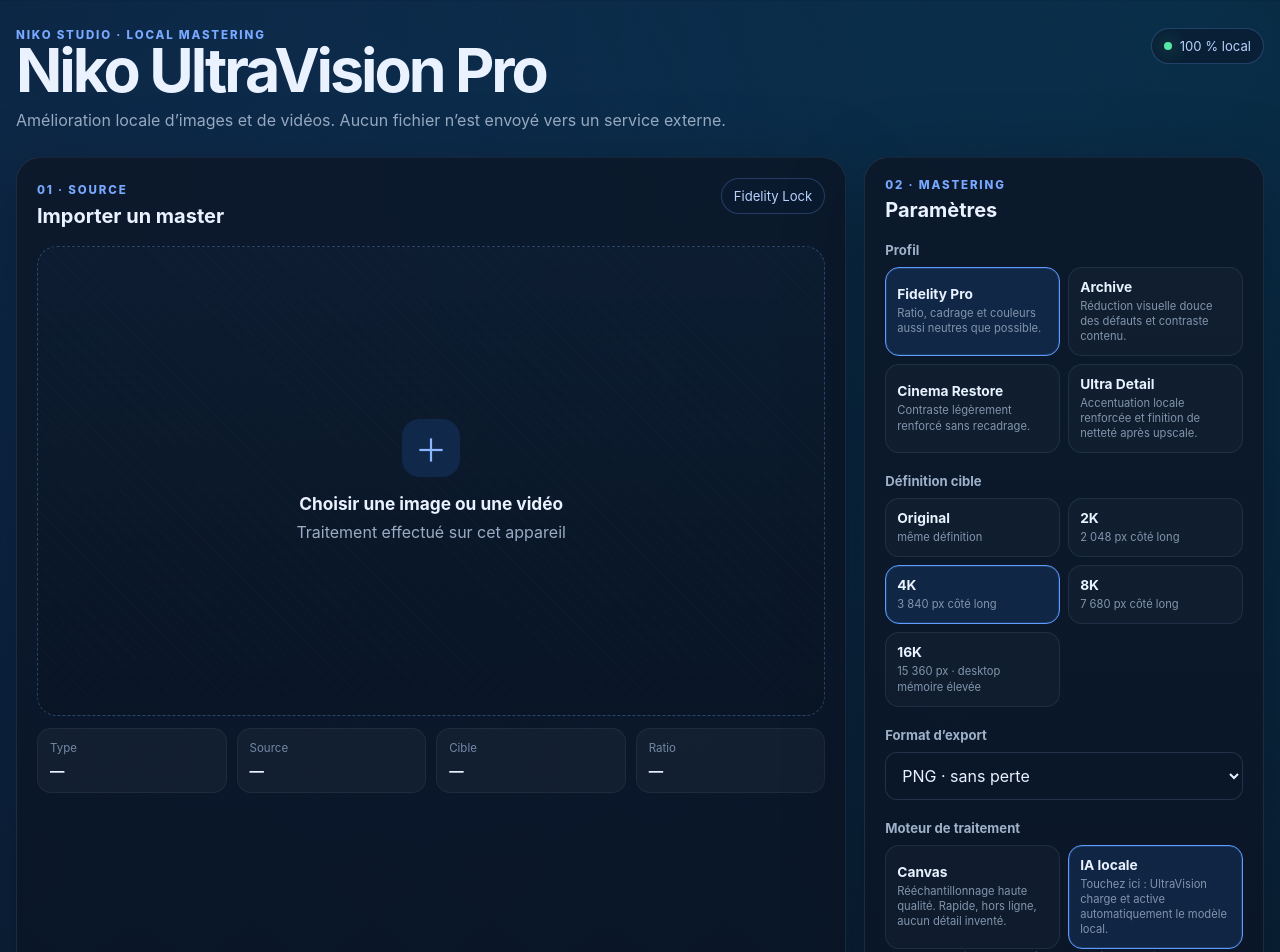
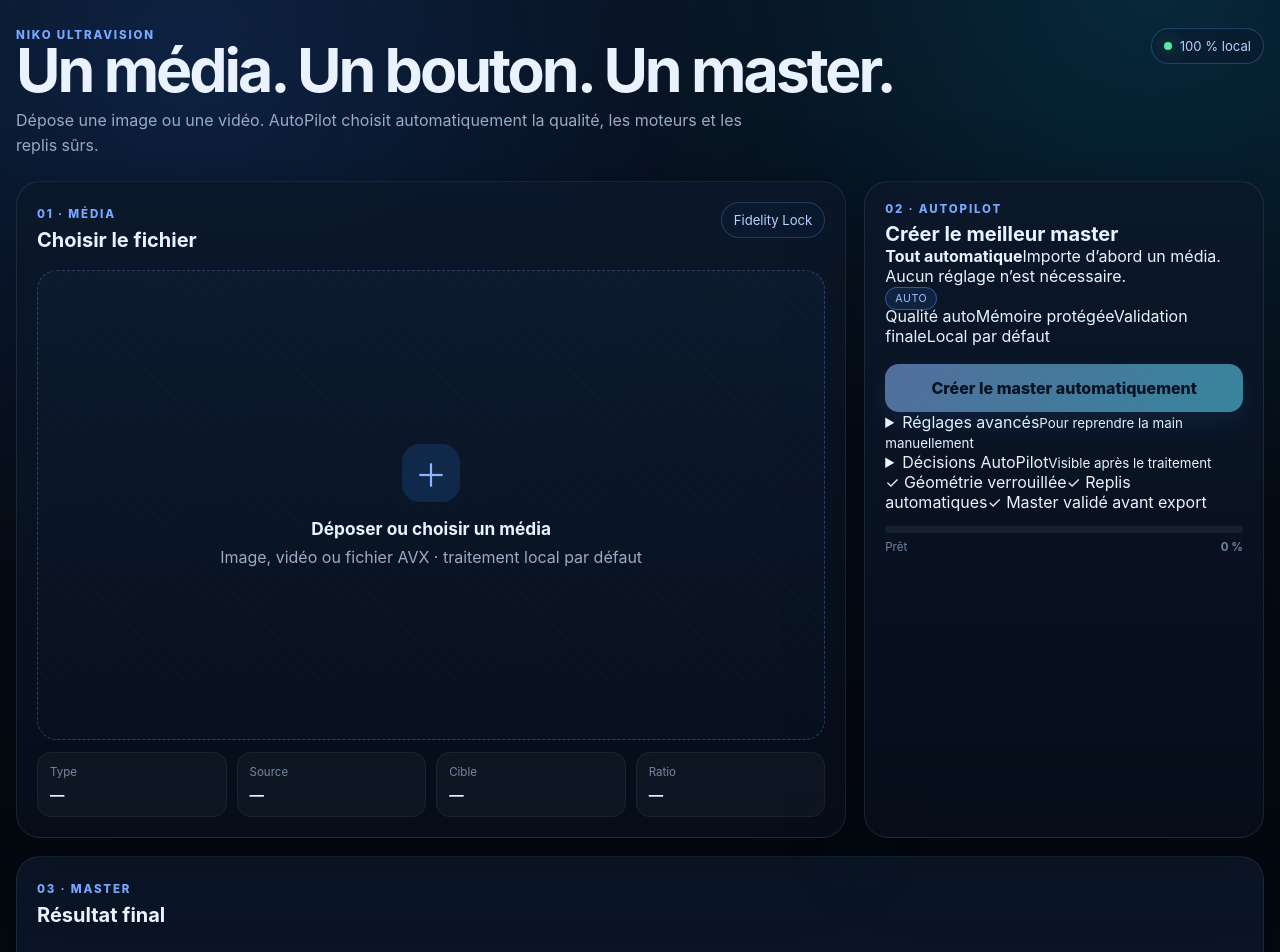
Before and after one commit to Nikoju1977/Niko-Ultravision, a React (Vite) app: page / in a window 1280 px wide. Shown: the top 952 px of the page. Built offline with nearby package versions, Linux system fonts and the light colour scheme.

Commit message:
feat(ui): simplify UltraVision around one-click AutoPilot mastering

```diff
--- a/src/App.tsx
+++ b/src/App.tsx
@@ -1350,12 +1350,12 @@
     <main className="app-shell">
       <header className="topbar">
         <div>
-          <div className="eyebrow">NIKO STUDIO · LOCAL MASTERING</div>
-          <h1>Niko UltraVision Pro</h1>
+          <div className="eyebrow">NIKO ULTRAVISION</div>
+          <h1>Un média. Un bouton. Un master.</h1>
           <p className="subtitle">
             {mistralCloudActive
-              ? "Traitement vidéo local + analyse sémantique optionnelle de 4 keyframes par Mistral Vision."
-              : "Amélioration locale d’images et de vidéos. Aucun fichier n’est envoyé vers un service externe."}
+              ? "AutoPilot choisit le traitement ; Mistral Vision reste optionnel pour la vidéo."
+              : "Dépose une image ou une vidéo. AutoPilot choisit automatiquement la qualité, les moteurs et les replis sûrs."}
           </p>
         </div>
         <div className="privacy-badge"><span /> {mistralCloudActive ? "Local + Mistral Vision" : "100 % local"}</div>
@@ -1365,8 +1365,8 @@
         <article className="panel source-panel">
           <div className="panel-title-row">
             <div>
-              <span className="kicker">01 · SOURCE</span>
-              <h2>Importer un master</h2>
+              <span className="kicker">01 · MÉDIA</span>
+              <h2>Choisir le fichier</h2>
             </div>
             <span className="lock">Fidelity Lock</span>
           </div>
@@ -1387,8 +1387,8 @@
             ) : (
               <div className="dropzone-empty">
                 <div className="upload-glyph">＋</div>
-                <strong>Choisir une image ou une vidéo</strong>
-                <span>Traitement effectué sur cet appareil</span>
+                <strong>Déposer ou choisir un média</strong>
+                <span>Image, vidéo ou fichier AVX · traitement local par défaut</span>
               </div>
             )}
           </label>
@@ -1402,8 +1402,60 @@
         </article>
 
         <aside className="panel controls-panel">
-          <span className="kicker">02 · MASTERING</span>
-          <h2>Paramètres</h2>
+          <span className="kicker">02 · AUTOPILOT</span>
+          <h2>Créer le meilleur master</h2>
+
+          <div className="autopilot-card">
+            <div className="autopilot-head">
+              <div>
+                <strong>Tout automatique</strong>
+                <span>
+                  {file
+                    ? `${mode === "image" ? "Image" : "Vidéo"} prête · AutoPilot choisira cible, qualité, moteur et replis.`
+                    : "Importe d’abord un média. Aucun réglage n’est nécessaire."}
+                </span>
+              </div>
+              <span className="badge ok">AUTO</span>
+            </div>
+
+            <div className="auto-chips">
+              <span>Qualité auto</span>
+              <span>Mémoire protégée</span>
+              <span>Validation finale</span>
+              <span>Local par défaut</span>
+            </div>
+
+            <button
+              className="run-button primary-master"
+              type="button"
+              onClick={() =>
+                mode === "image"
+                  ? void runStudio()
+                  : void runVideoAuto()
+              }
+              disabled={!file || busy || auraBusy}
+            >
+              {busy
+                ? `${status} · ${Math.round(progress * 100)} %`
+                : mode === "image"
+                  ? "Créer le master automatiquement"
+                  : "Créer la vidéo automatiquement"}
+            </button>
+
+            {file && (
+              <p className="auto-caption">
+                La géométrie reste verrouillée. Si une IA échoue ou dépasse le budget mémoire,
+                UltraVision passe automatiquement au moteur sûr suivant.
+              </p>
+            )}
+          </div>
+
+          <details className="expert-panel">
+            <summary>
+              <span>Réglages avancés</span>
+              <small>Pour reprendre la main manuellement</small>
+            </summary>
+            <div className="expert-panel-body">
 
           <div className="control-block">
             <label>Profil</label>
@@ -2018,11 +2070,31 @@
             </div>
           )}
 
-          <div className="agent-box">
+            <button
+              className="secondary-button expert-run"
+              type="button"
+              onClick={() => void runEnhancement()}
+              disabled={!file || busy || auraBusy}
+            >
+              Lancer avec ces réglages
+            </button>
+            </div>
+          </details>
+
+          <details className="audit-details">
+            <summary>
+              <span>Décisions AutoPilot</span>
+              <small>
+                {agentDecisions.length > 0
+                  ? `${agentDecisions.length} décision(s) enregistrée(s)`
+                  : "Visible après le traitement"}
+              </small>
+            </summary>
+            <div className="agent-box compact">
               <div className="agent-head">
                 <div>
-                <strong>AutoPilot agents Image + Vidéo</strong>
-                <span>Chaîne autonome : superviseur, vision, qualité, mémoire, moteurs IA, Evidence Gate, Recovery et validation du master final.</span>
+                  <strong>Journal des agents</strong>
+                  <span>Superviseur, qualité, mémoire, moteurs, Recovery et validation.</span>
                 </div>
                 <span className="badge ok">ACTIF</span>
               </div>
@@ -2037,13 +2109,15 @@
                   ))}
                 </div>
               ) : (
-              <p className="model-note">Les agents analyseront automatiquement le média au lancement du master.</p>
-            )}
-          </div>
-
-          <div className="fidelity-card">
-            <strong>Géométrie verrouillée</strong>
-            <span>Pas de crop automatique. Pas d’étirement. Le ratio source est recalculé mathématiquement à chaque cible.</span>
+                <p className="model-note">Les décisions apparaîtront ici une fois le master lancé.</p>
+              )}
+            </div>
+          </details>
+
+          <div className="safety-line">
+            <span>✓ Géométrie verrouillée</span>
+            <span>✓ Replis automatiques</span>
+            <span>✓ Master validé avant export</span>
           </div>
 
           {imageAssessment && !imageAssessment.supported && (
@@ -2054,37 +2128,6 @@
             <div className="warning-card">
               Cette cible représente {megapixels(predicted).toFixed(1)} MP. Le traitement est autorisé, mais restera exigeant pour la mémoire locale.
             </div>
-          )}
-
-          {mode === "image" && (
-            <button
-              className="run-button studio-button"
-              type="button"
-              onClick={() => void runStudio()}
-              disabled={!file || busy || auraBusy}
-            >
-              {busy ? "Traitement en cours…" : "MASTER AUTO v3 · tout automatique"}
-            </button>
-          )}
-
-          {mode === "image" ? (
-            <button
-              className="run-button"
-              type="button"
-              onClick={() => void runEnhancement()}
-              disabled={!file || busy}
-            >
-              {busy ? "Traitement en cours…" : "Mode Expert · lancer les réglages courants"}
-            </button>
-          ) : (
-            <button
-              className="run-button studio-button"
-              type="button"
-              onClick={() => void runVideoAuto()}
-              disabled={!file || busy || auraBusy}
-            >
-              {busy ? "Traitement en cours…" : "MASTER AUTO v3 · vidéo automatique"}
-            </button>
           )}
 
           {(busy || auraBusy) && (
@@ -2112,8 +2155,8 @@
       <section className="panel result-panel">
         <div className="panel-title-row">
           <div>
-            <span className="kicker">03 · RESULTAT</span>
-            <h2>Master exportable</h2>
+            <span className="kicker">03 · MASTER</span>
+            <h2>Résultat final</h2>
           </div>
           {output && <button className="secondary-button" type="button" onClick={downloadOutput}>Télécharger</button>}
         </div>
@@ -2125,8 +2168,30 @@
             </div>
             <div className="result-copy">
               <div className="success-mark">✓</div>
-              <h3>Master terminé</h3>
+              <h3>Master prêt</h3>
               <p>{output.note}</p>
+
+              <div className="result-summary">
+                <div>
+                  <span>Résolution</span>
+                  <strong>{formatDimensions(output.size)}</strong>
+                </div>
+                <div>
+                  <span>Taille</span>
+                  <strong>{(output.blob.size / 1024 / 1024).toFixed(1)} Mo</strong>
+                </div>
+                <div>
+                  <span>Traitement</span>
+                  <strong>{output.engineUsed === "ai" ? "IA locale" : "Local sécurisé"}</strong>
+                </div>
+              </div>
+
+              <details className="result-details">
+                <summary>
+                  <span>Détails techniques</span>
+                  <small>Scores, moteurs et journal complet</small>
+                </summary>
+                <div className="result-details-body">
               {output.studio && output.studio.candidates.length > 0 && (
                 <div className="studio-table-wrap">
                   <table className="studio-table">
@@ -2240,21 +2305,32 @@
                 )}
               </dl>
                 </div>
+              </details>
+            </div>
           </div>
         ) : (
           <div className="empty-result">
-            <strong>Aucun master créé</strong>
-            <span>Importe un fichier, choisis une cible puis lance le traitement.</span>
+            <strong>Le master apparaîtra ici</strong>
+            <span>Importe un média puis touche « Créer le master automatiquement ».</span>
           </div>
         )}
       </section>
 
       {mode === "image" && file && output && (
+        <details className="quality-details">
+          <summary>
+            <span>Comparer avant / après</span>
+            <small>Ouvrir le Quality Lab</small>
+          </summary>
           <ComparisonPanel source={file} output={output.blob} />
-      )}
-
-      <section className="truth-panel">
-        <h2>Ce que fait réellement cette version</h2>
+        </details>
+      )}
+
+      <details className="truth-panel">
+        <summary>
+          <span>À propos du traitement</span>
+          <small>Transparence technique et limites</small>
+        </summary>
         <p>
           Deux moteurs, deux comportements distincts. Le moteur <strong>Canvas</strong> rééchantillonne sans jamais fabriquer
           de détail : c’est de l’agrandissement honnête. Le moteur <strong>IA locale</strong> exécute un vrai modèle de
@@ -2285,9 +2361,9 @@
           tel. Le 32K a été retiré : aucun navigateur actuel n’alloue un
           canvas de cette surface. Le 16K n’est proposé que si la dimension maximale mesurée sur cet appareil le permet.
         </p>
-      </section>
-
-      <footer>UltraVision Pro · moteurs locaux Canvas + ONNX Runtime Web · aucune dépendance Higgsfield</footer>
+      </details>
+
+      <footer>UltraVision Pro · AutoPilot local · Canvas + ONNX Runtime Web</footer>
     </main>
   );
 }
```
Lines whose indentation alone changed are shown as unchanged.
